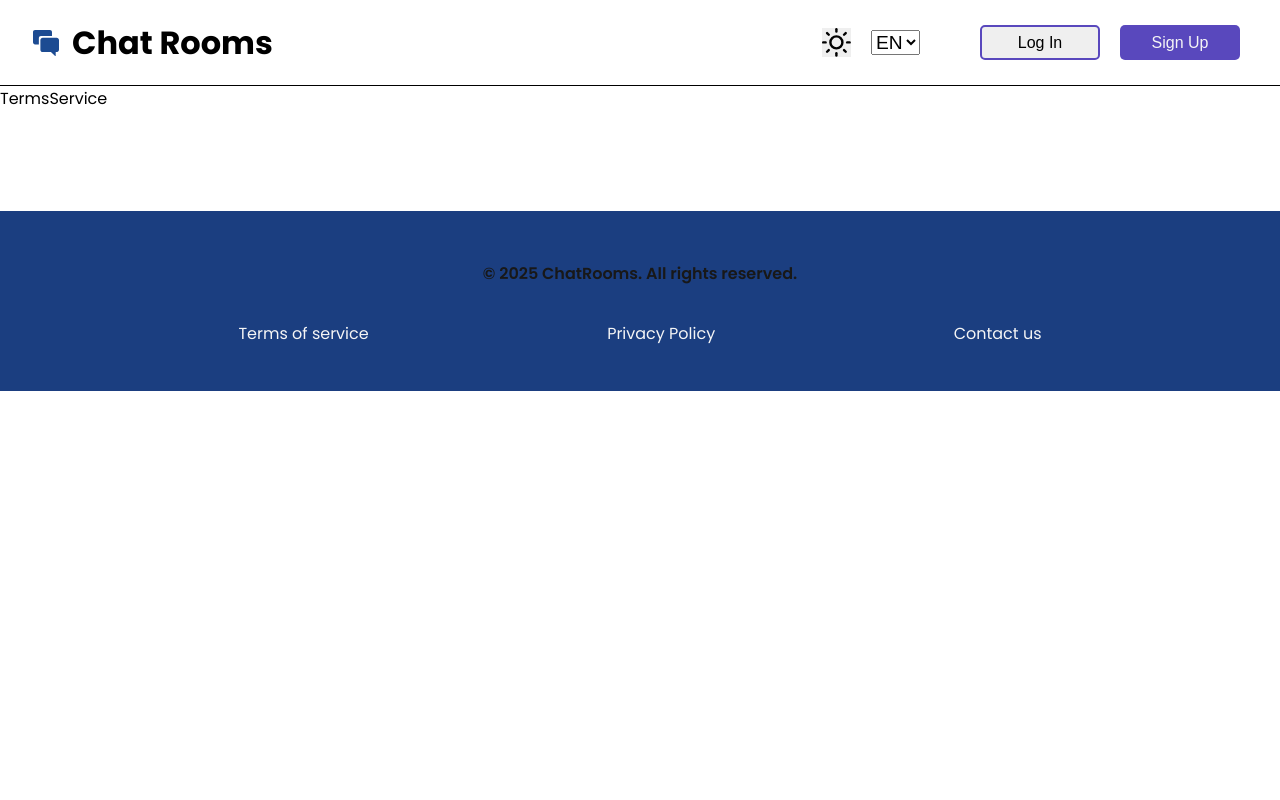
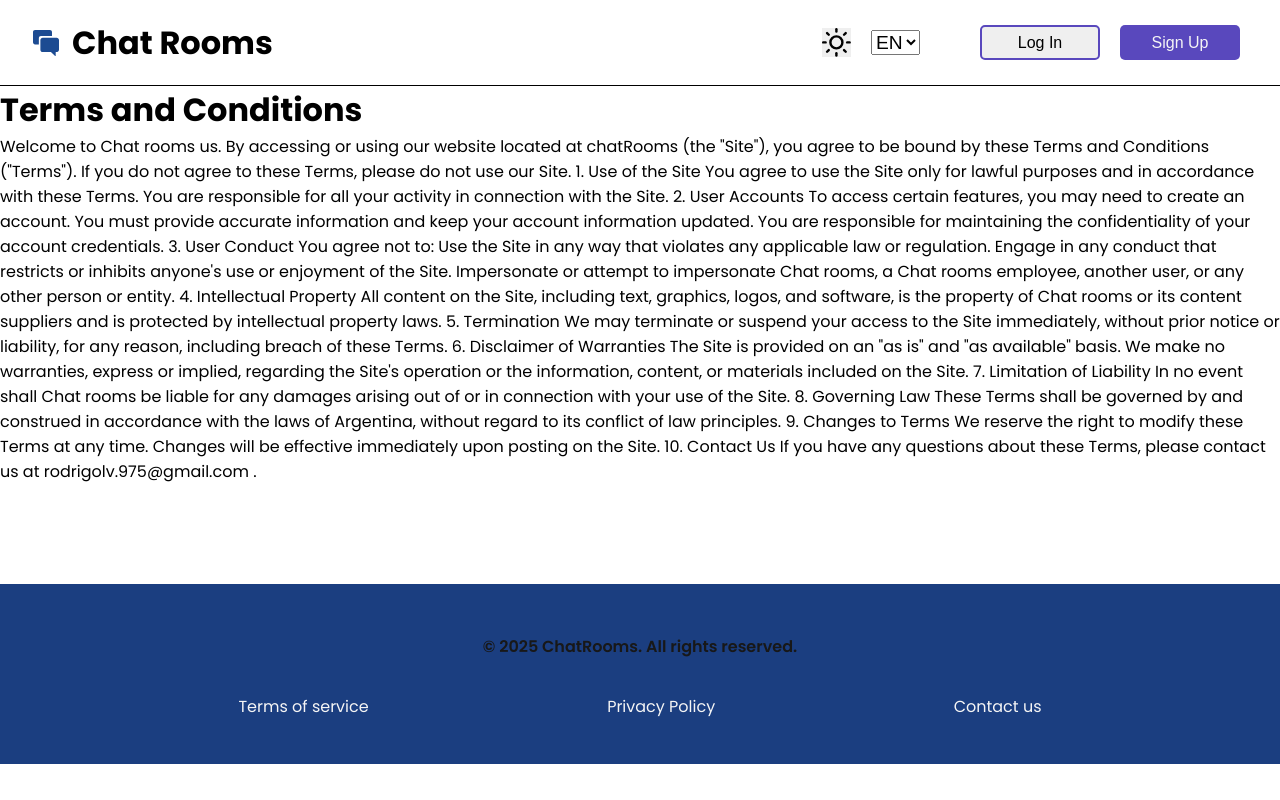
Before and after one commit to RodrigoLV9/chat-rooms, a React (Vite) app: page /terms-service in a window 1280 px wide. Built offline with nearby package versions, Linux system fonts and the light colour scheme.

Commit message:
feat: Add content to PrivacyPolicy and Terms service components

```diff
--- a/src/pages/PrivacyPolicy.tsx
+++ b/src/pages/PrivacyPolicy.tsx
@@ -2,6 +2,29 @@ import React from 'react'
 
 export const PrivacyPolicy:React.FC = () => {
   return (
-    <div>PrivacyPolicy</div>
+    <main>
+      <h1>Privacy Policy</h1>
+      <div>
+        This Privacy Policy describes how your personal information is collected, used, and shared when you visit or make a purchase from chatRooms (the "Site").
+
+        1. Information We Collect
+        When you visit the Site, we automatically collect certain information about your device, including information about your web browser, IP address, time zone, and some of the cookies that are installed on your device. Additionally, as you browse the Site, we collect information about the individual web pages or products that you view, what websites or search terms referred you to the Site, and information about how you interact with the Site.
+
+        2. Use of Personal Information
+        We use the information we collect to help us screen for potential risk and fraud (in particular, your IP address), and more generally to improve and optimize our Site (for example, by generating analytics about how our customers browse and interact with the Site).
+
+        3. Sharing Your Personal Information
+        We share your Personal Information with third parties to help us use your Personal Information as described above. For example, we use Google Analytics to help us understand how our customers use the Site.
+
+        4. Your Rights
+        If you are a European resident, you have the right to access the personal information we hold about you and to ask that your personal information be corrected, updated, or deleted.
+
+        5. Changes
+        We may update this privacy policy from time to time to reflect changes in our practices or for other operational, legal, or regulatory reasons.
+
+        6. Contact Us
+        For more information about our privacy practices, if you have questions, or if you would like to make a complaint, please contact us at
+      </div>
+    </main>
   )
 }
--- a/src/pages/TermsService.tsx
+++ b/src/pages/TermsService.tsx
@@ -2,6 +2,47 @@ import React from 'react'
 
 export const TermsService:React.FC = () => {
   return (
-    <div>TermsService</div>
+    <main>
+      <h1>Terms and Conditions</h1>
+      <div>
+      Welcome to Chat rooms us. By accessing or using our website located at chatRooms (the "Site"), you agree to be bound by these Terms and Conditions ("Terms"). If you do not agree to these Terms, please do not use our Site.
+
+      1. Use of the Site
+      You agree to use the Site only for lawful purposes and in accordance with these Terms. You are responsible for all your activity in connection with the Site.
+
+      2. User Accounts
+      To access certain features, you may need to create an account. You must provide accurate information and keep your account information updated. You are responsible for maintaining the confidentiality of your account credentials.
+
+      3. User Conduct
+      You agree not to:
+
+      Use the Site in any way that violates any applicable law or regulation.
+
+      Engage in any conduct that restricts or inhibits anyone's use or enjoyment of the Site.
+
+      Impersonate or attempt to impersonate Chat rooms, a Chat rooms employee, another user, or any other person or entity.
+
+      4. Intellectual Property
+      All content on the Site, including text, graphics, logos, and software, is the property of Chat rooms or its content suppliers and is protected by intellectual property laws.
+
+      5. Termination
+      We may terminate or suspend your access to the Site immediately, without prior notice or liability, for any reason, including breach of these Terms.
+
+      6. Disclaimer of Warranties
+      The Site is provided on an "as is" and "as available" basis. We make no warranties, express or implied, regarding the Site's operation or the information, content, or materials included on the Site.
+
+      7. Limitation of Liability
+      In no event shall Chat rooms be liable for any damages arising out of or in connection with your use of the Site.
+
+      8. Governing Law
+      These Terms shall be governed by and construed in accordance with the laws of Argentina, without regard to its conflict of law principles.
+
+      9. Changes to Terms
+      We reserve the right to modify these Terms at any time. Changes will be effective immediately upon posting on the Site.
+
+      10. Contact Us
+      If you have any questions about these Terms, please contact us at rodrigolv.975@gmail.com .
+      </div>
+    </main>
   )
 }
```
